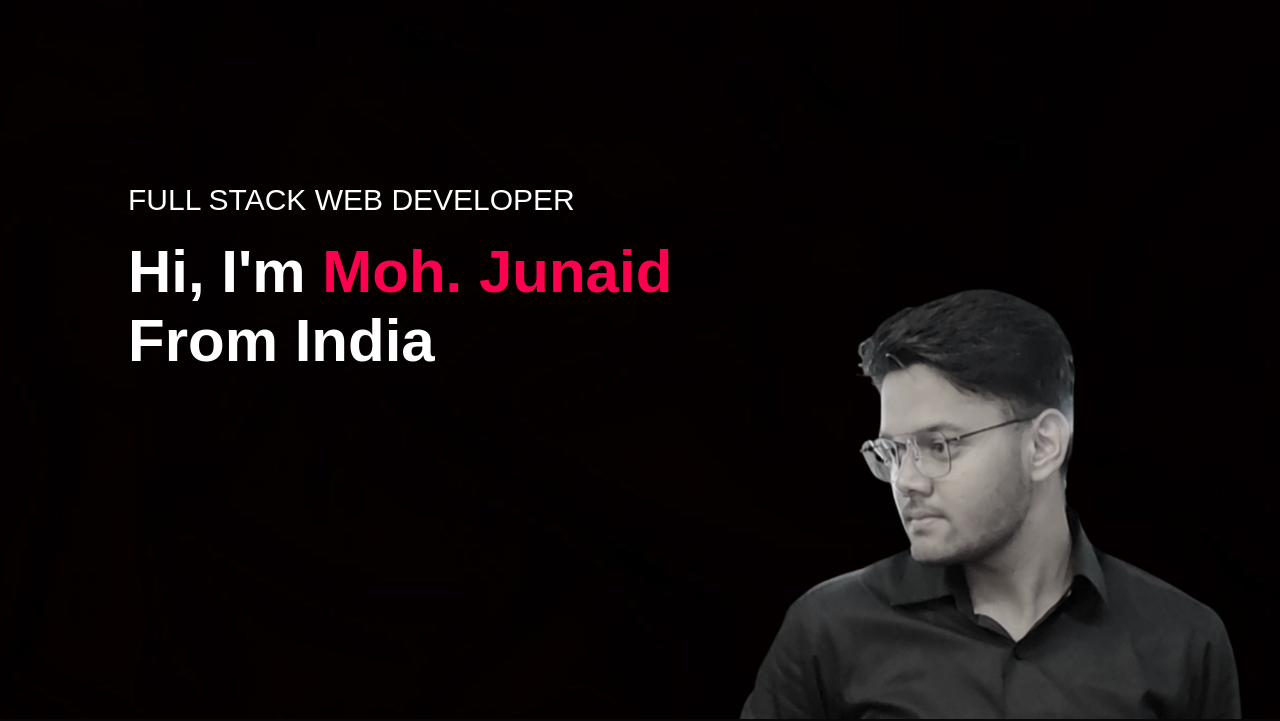
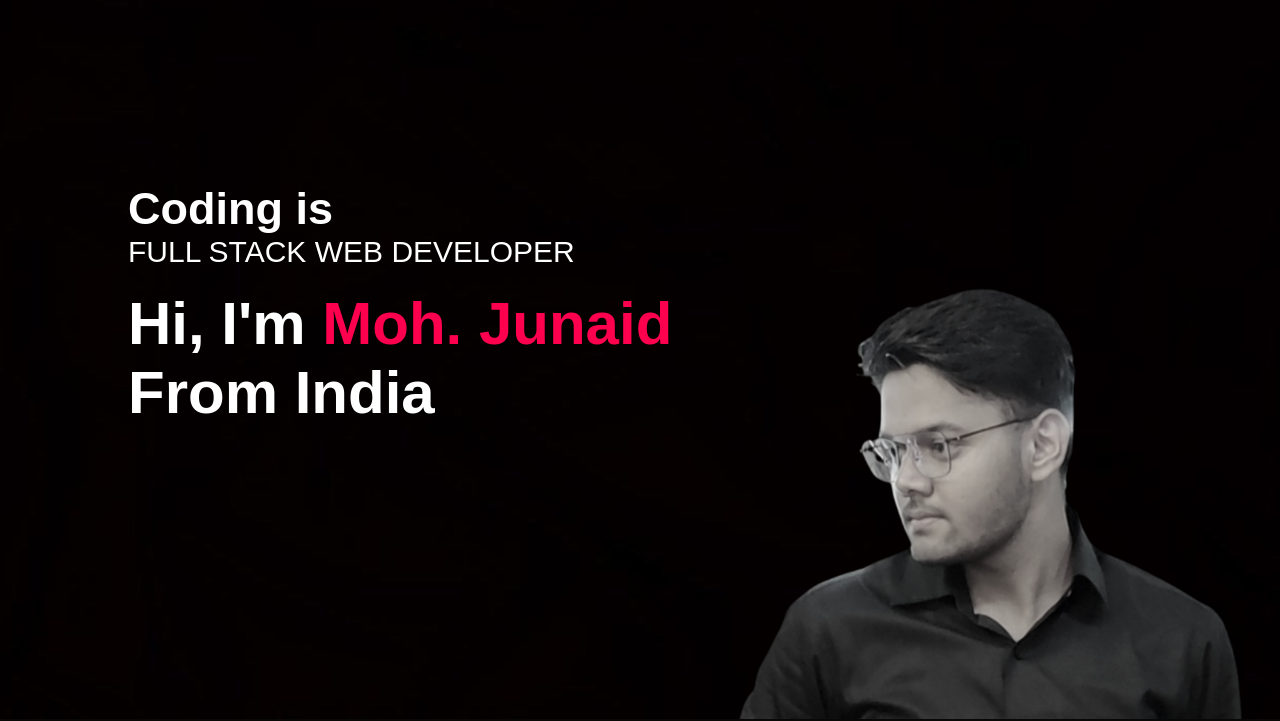
Before and after one commit to MohammedJunaid0786/Portfolio, a plain HTML site: page index.html in a window 1280 px wide. Shown: the part 81-802 px from the top of the page. Drawn offline with Linux system fonts and the light colour scheme.

Commit message:
Update index.html

```diff
--- a/index.html
+++ b/index.html
@@ -27,6 +27,7 @@
                 <i class="fa-solid fa-bars" onclick="openmenu()"></i>
             </nav>
             <div class="header-text">
+                <h2>Coding is <span></span></h2>
                 <p>FULL STACK WEB DEVELOPER</p>
                 <h1>Hi, I'm <span>Moh. Junaid</span><br>From India</h1>
             </div>
```
